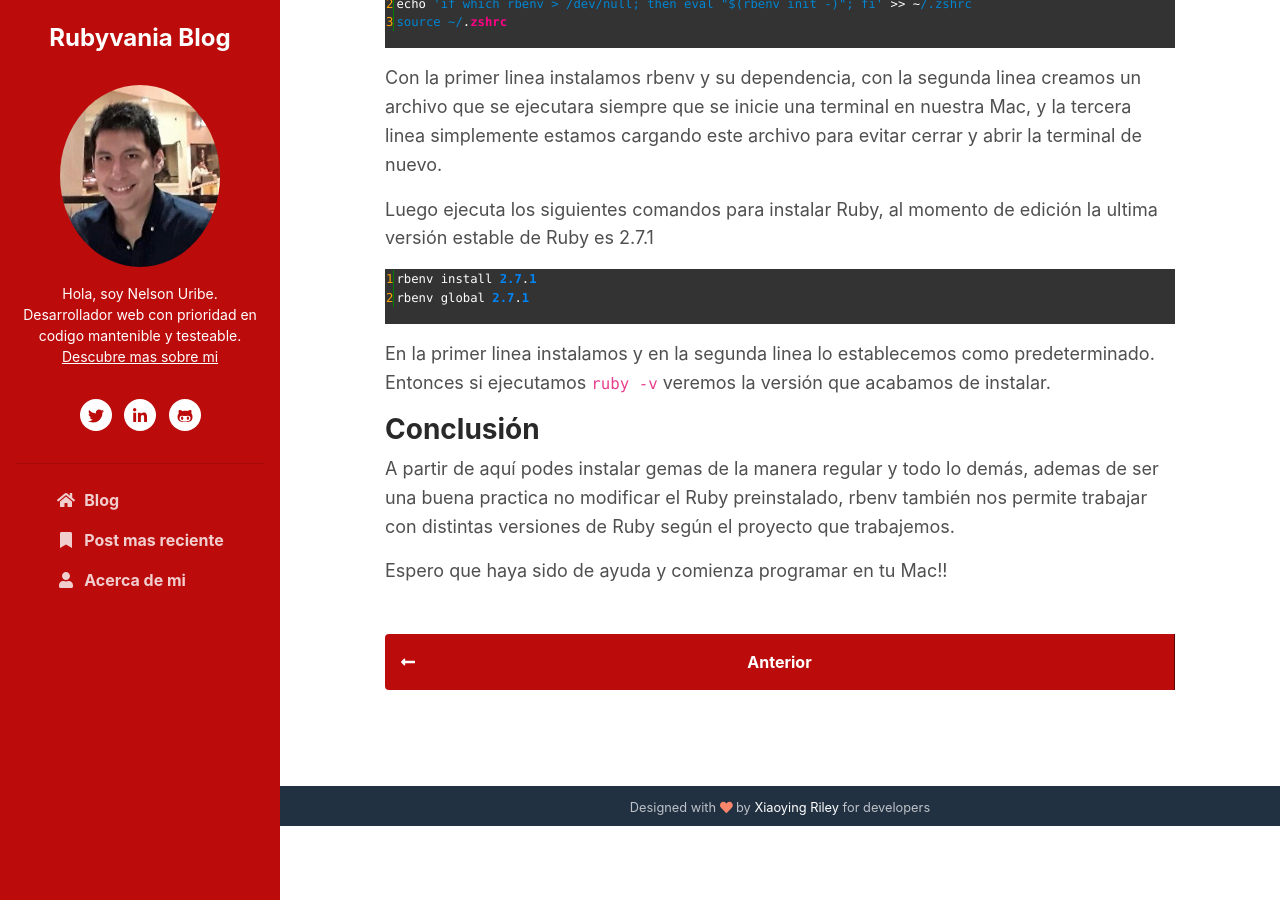
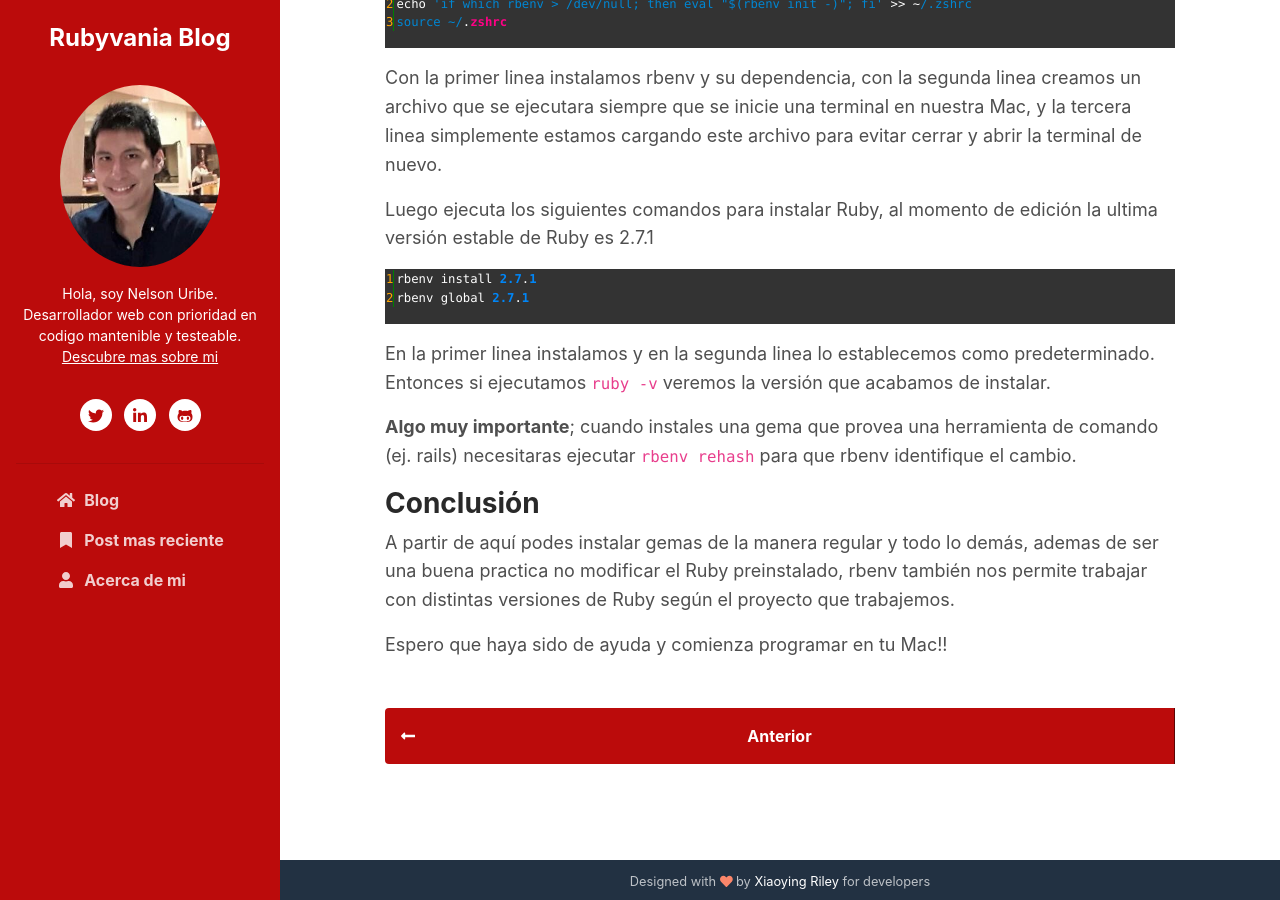
Before and after one commit to hollow-hunter/rubyvania-blog, a Jekyll site: the page built from _posts/2020/8-august/2020-8-20-macos.md, in a window 1280 px wide and 900 px high, scrolled down 689 px. Built offline with Jekyll 4.4.1, drawn with Linux system fonts in a browser that asks for light colours; comment, search, counter and statistics services are not loaded.

Commit message:
add note to macos post.

```diff
--- a/_posts/2020/8-august/2020-8-20-macos.md
+++ b/_posts/2020/8-august/2020-8-20-macos.md
@@ -26,6 +26,8 @@ rbenv global 2.7.1
 {% endhighlight %}
 En la primer linea instalamos y en la segunda linea lo establecemos como predeterminado. Entonces si ejecutamos `ruby -v` veremos la versión que acabamos de instalar.
 
+**Algo muy importante**; cuando instales una gema que provea una herramienta de comando (ej. rails) necesitaras ejecutar `rbenv rehash` para que rbenv identifique el cambio.
+
 ### Conclusión
 
 A partir de aquí podes instalar gemas de la manera regular y todo lo demás, ademas de ser una buena practica no modificar el Ruby preinstalado, rbenv también nos permite trabajar con distintas versiones de Ruby según el proyecto que trabajemos.
```
